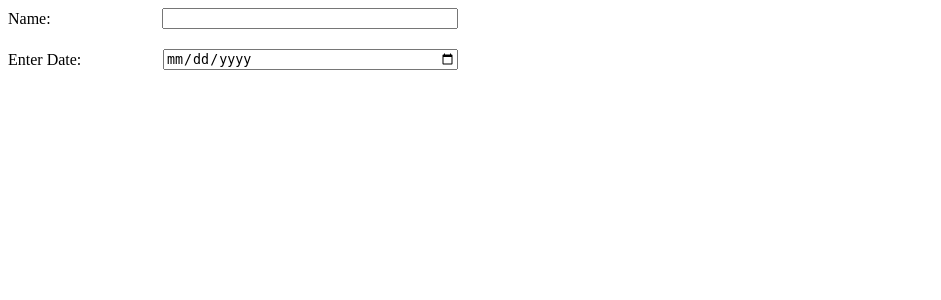
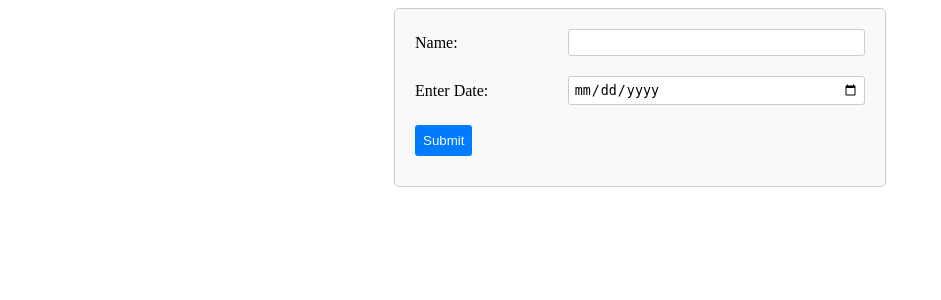
Before and after one commit to TexasHolden/CertTrac, a Django app: template templates/25.html in a window 1280 px wide. Shown: the top 300 px of the page, without its empty margins (0-941 px from the left). Run offline with Django 4.2, Linux system fonts and the light colour scheme; the template is opened without the code that fills it, so the values that code supplies are empty; parts of the project's set-up code (start-up, migrations or seed data) failed here and were passed over.

Commit message:
added 25 css

```diff
--- a/templates/25.html
+++ b/templates/25.html
@@ -5,6 +5,11 @@
     <style>
         form {
             max-width: 450px; /* Adjust width as needed */
+            margin: 0 auto; /* Centers the form horizontally */
+            padding: 20px;
+            border: 1px solid #ccc;
+            border-radius: 5px;
+            background-color: #f9f9f9;
         }
 
         label, input, button {
@@ -26,6 +31,9 @@
 
         .form-row input {
             flex: 2;
+            padding: 5px;
+            border: 1px solid #ccc;
+            border-radius: 3px;
         }
 
         .checkboxes {
@@ -40,6 +48,15 @@
 
         button {
             padding: 8px;
+            background-color: #007bff;
+            color: #fff;
+            border: none;
+            border-radius: 3px;
+            cursor: pointer;
+        }
+
+        button:hover {
+            background-color: #0056b3;
         }
     </style>
 </head>
@@ -51,13 +68,12 @@
             <input type="text" id="name" name="name" required>
         </div>
 
-
         <div class="form-row">
             <label for="date">Enter Date:</label>
             <input type="date" id="date" name="date" required>
         </div>
 
-
+        <button type="submit">Submit</button>
     </form>
 </body>
 </html>
```
